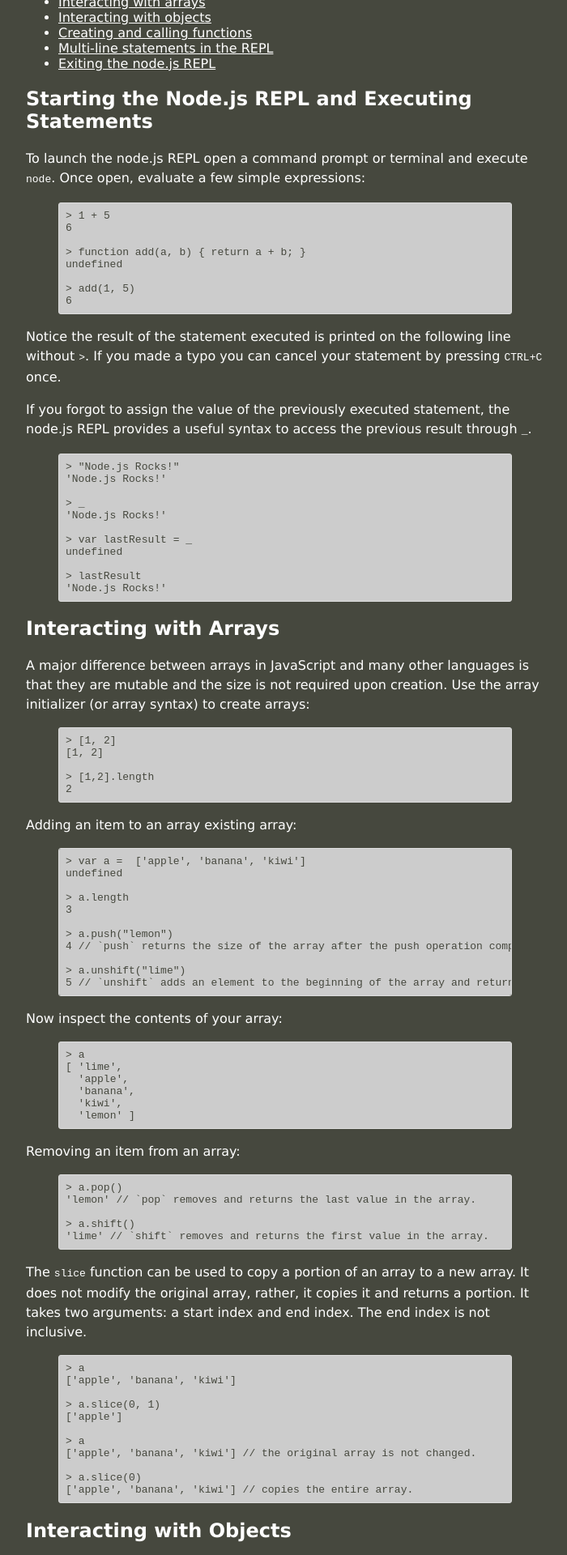
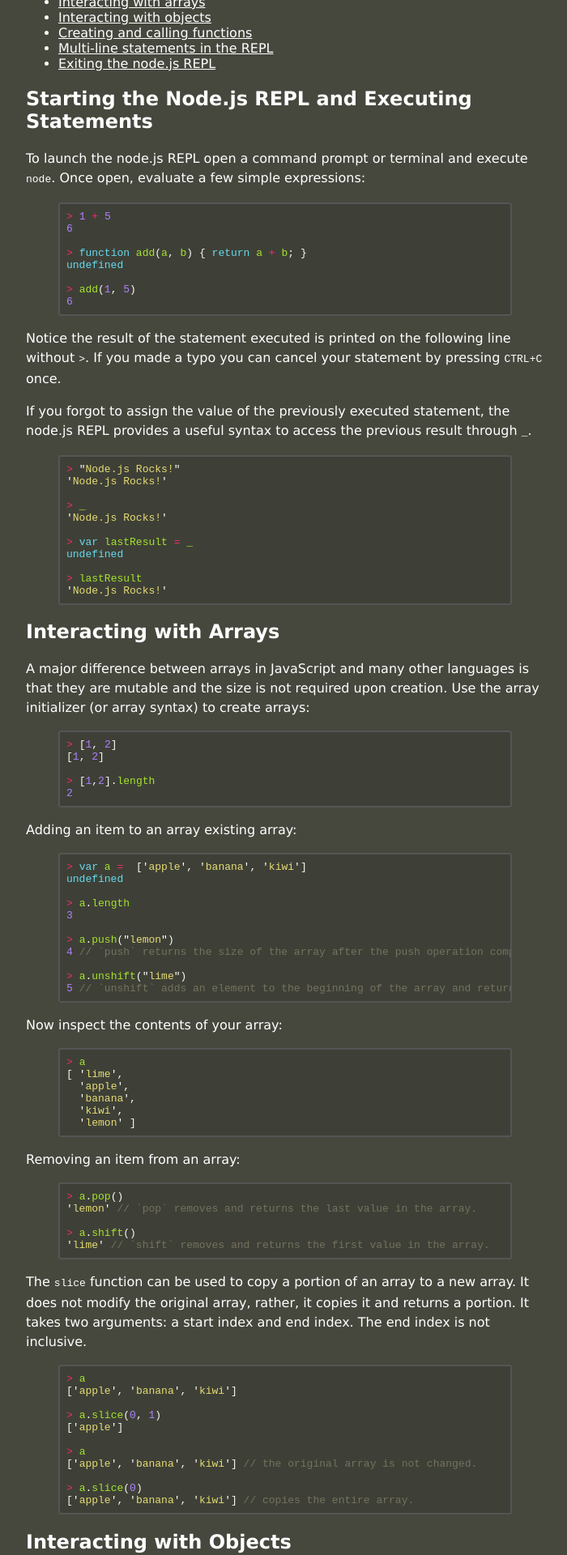
Before and after one commit to JavaScriptKC/workshop, a Jekyll site: the page built from _posts/2012-11-1-repl.md, in a window 1280 px wide. Shown: the part 339-2259 px from the top of the page at 81% size, without its empty margins (288-988 px from the left). Built offline with Jekyll 4.4.1, drawn with Linux system fonts in a browser that asks for light colours.

Commit message:
Added css for syntax highlighting

```diff
--- a/_layouts/post.html
+++ b/_layouts/post.html
@@ -3,6 +3,7 @@
   <head>
     <title>Node Labs</title>
     <link href="/css/post.css" rel="stylesheet" type="text/css"/>
+    <link href="/css/pygments.css" rel="stylesheet" type="text/css"/>
     <script type="text/javascript">
 
       var _gaq = _gaq || [];
--- a/css/post.css
+++ b/css/post.css
@@ -13,11 +13,10 @@ a {
 }
 pre {
   padding: 8px;
-  background-color: #CCC;
-  border: 1px solid #DDD;
+  border: 2px solid #555;
   border-radius: 3px;
-  color: #46483E;
   overflow: auto;
+  background-color: #3e4037;
 }
 header {
   border-bottom: 1px solid #CCC;
--- /dev/null
+++ b/css/pygments.css
@@ -0,0 +1,58 @@
+.c                 { color: #75715e }                            /* Comment                     */
+.err               { color: #960050; background-color: #1e0010 } /* Error                       */
+.k                 { color: #66d9ef }                            /* Keyword                     */
+.l                 { color: #ae81ff }                            /* Literal                     */
+.n                 { color: #f8f8f2 }                            /* Name                        */
+.o                 { color: #f92672 }                            /* Operator                    */
+.p                 { color: #f8f8f2 }                            /* Punctuation                 */
+.cm                { color: #75715e }                            /* Comment.Multiline           */
+.cp                { color: #75715e }                            /* Comment.Preproc             */
+.c1                { color: #75715e }                            /* Comment.Single              */
+.cs                { color: #75715e }                            /* Comment.Special             */
+.ge                { font-style: italic }                        /* Generic.Emph                */
+.gs                { font-weight: bold }                         /* Generic.Strong              */
+.kc                { color: #66d9ef }                            /* Keyword.Constant            */
+.kd                { color: #66d9ef }                            /* Keyword.Declaration         */
+.kn                { color: #f92672 }                            /* Keyword.Namespace           */
+.kp                { color: #66d9ef }                            /* Keyword.Pseudo              */
+.kr                { color: #66d9ef }                            /* Keyword.Reserved            */
+.kt                { color: #66d9ef }                            /* Keyword.Type                */
+.ld                { color: #e6db74 }                            /* Literal.Date                */
+.m                 { color: #ae81ff }                            /* Literal.Number              */
+.s                 { color: #e6db74 }                            /* Literal.String              */
+.na                { color: #a6e22e }                            /* Name.Attribute              */
+.nb                { color: #f8f8f2 }                            /* Name.Builtin                */
+.nc                { color: #a6e22e }                            /* Name.Class                  */
+.no                { color: #66d9ef }                            /* Name.Constant               */
+.nd                { color: #a6e22e }                            /* Name.Decorator              */
+.ni                { color: #f8f8f2 }                            /* Name.Entity                 */
+.ne                { color: #a6e22e }                            /* Name.Exception              */
+.nf                { color: #a6e22e }                            /* Name.Function               */
+.nl                { color: #f8f8f2 }                            /* Name.Label                  */
+.nn                { color: #f8f8f2 }                            /* Name.Namespace              */
+.nx                { color: #a6e22e }                            /* Name.Other                  */
+.py                { color: #f8f8f2 }                            /* Name.Property               */
+.nt                { color: #f92672 }                            /* Name.Tag                    */
+.nv                { color: #f8f8f2 }                            /* Name.Variable               */
+.ow                { color: #f92672 }                            /* Operator.Word               */
+.w                 { color: #f8f8f2 }                            /* Text.Whitespace             */
+.mf                { color: #ae81ff }                            /* Literal.Number.Float        */
+.mh                { color: #ae81ff }                            /* Literal.Number.Hex          */
+.mi                { color: #ae81ff }                            /* Literal.Number.Integer      */
+.mo                { color: #ae81ff }                            /* Literal.Number.Oct          */
+.sb                { color: #e6db74 }                            /* Literal.String.Backtick     */
+.sc                { color: #e6db74 }                            /* Literal.String.Char         */
+.sd                { color: #e6db74 }                            /* Literal.String.Doc          */
+.s2                { color: #e6db74 }                            /* Literal.String.Double       */
+.se                { color: #ae81ff }                            /* Literal.String.Escape       */
+.sh                { color: #e6db74 }                            /* Literal.String.Heredoc      */
+.si                { color: #e6db74 }                            /* Literal.String.Interpol     */
+.sx                { color: #e6db74 }                            /* Literal.String.Other        */
+.sr                { color: #e6db74 }                            /* Literal.String.Regex        */
+.s1                { color: #e6db74 }                            /* Literal.String.Single       */
+.ss                { color: #e6db74 }                            /* Literal.String.Symbol       */
+.bp                { color: #f8f8f2 }                            /* Name.Builtin.Pseudo         */
+.vc                { color: #f8f8f2 }                            /* Name.Variable.Class         */
+.vg                { color: #f8f8f2 }                            /* Name.Variable.Global        */
+.vi                { color: #f8f8f2 }                            /* Name.Variable.Instance      */
+.il                { color: #ae81ff }                            /* Literal.Number.Integer.Long */
```
